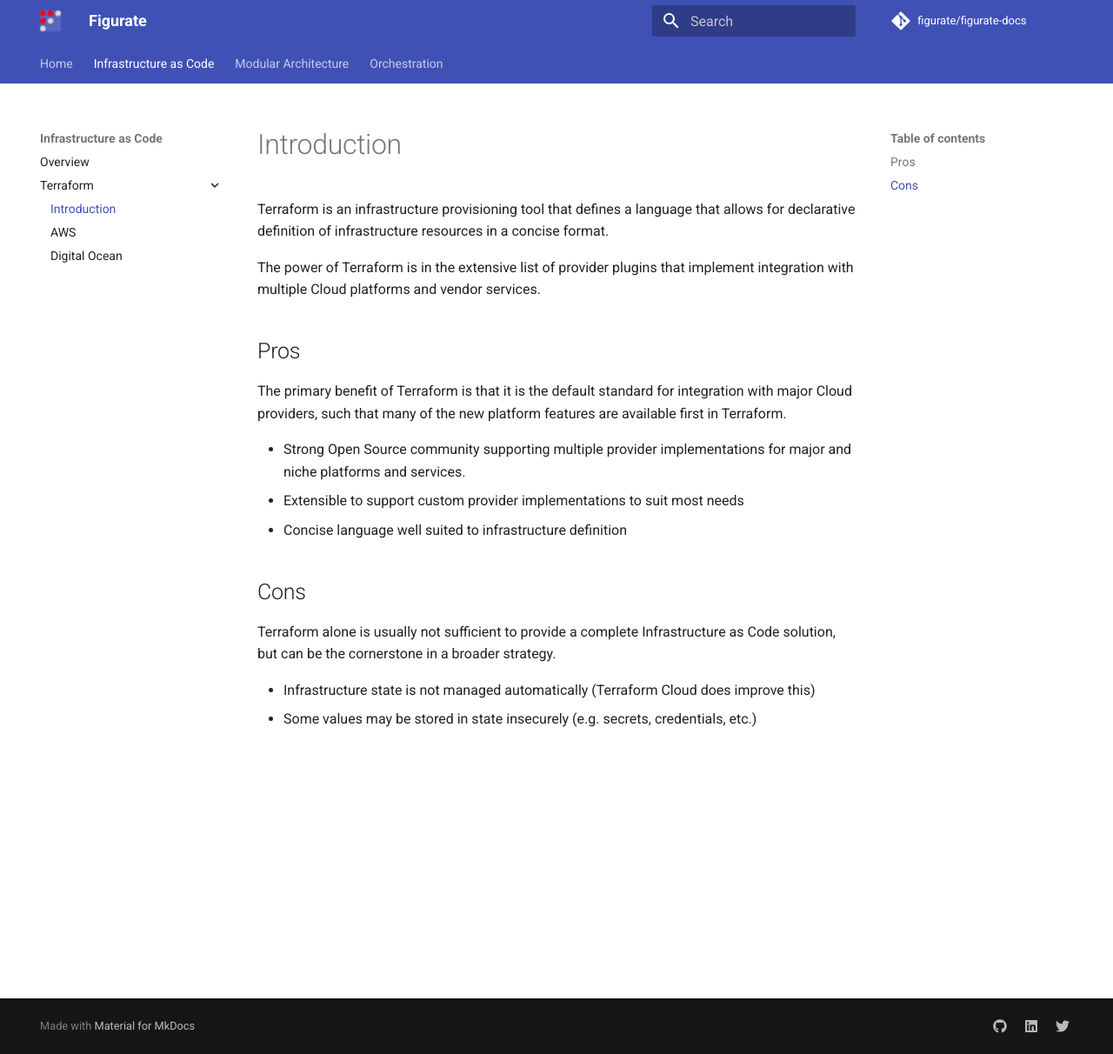
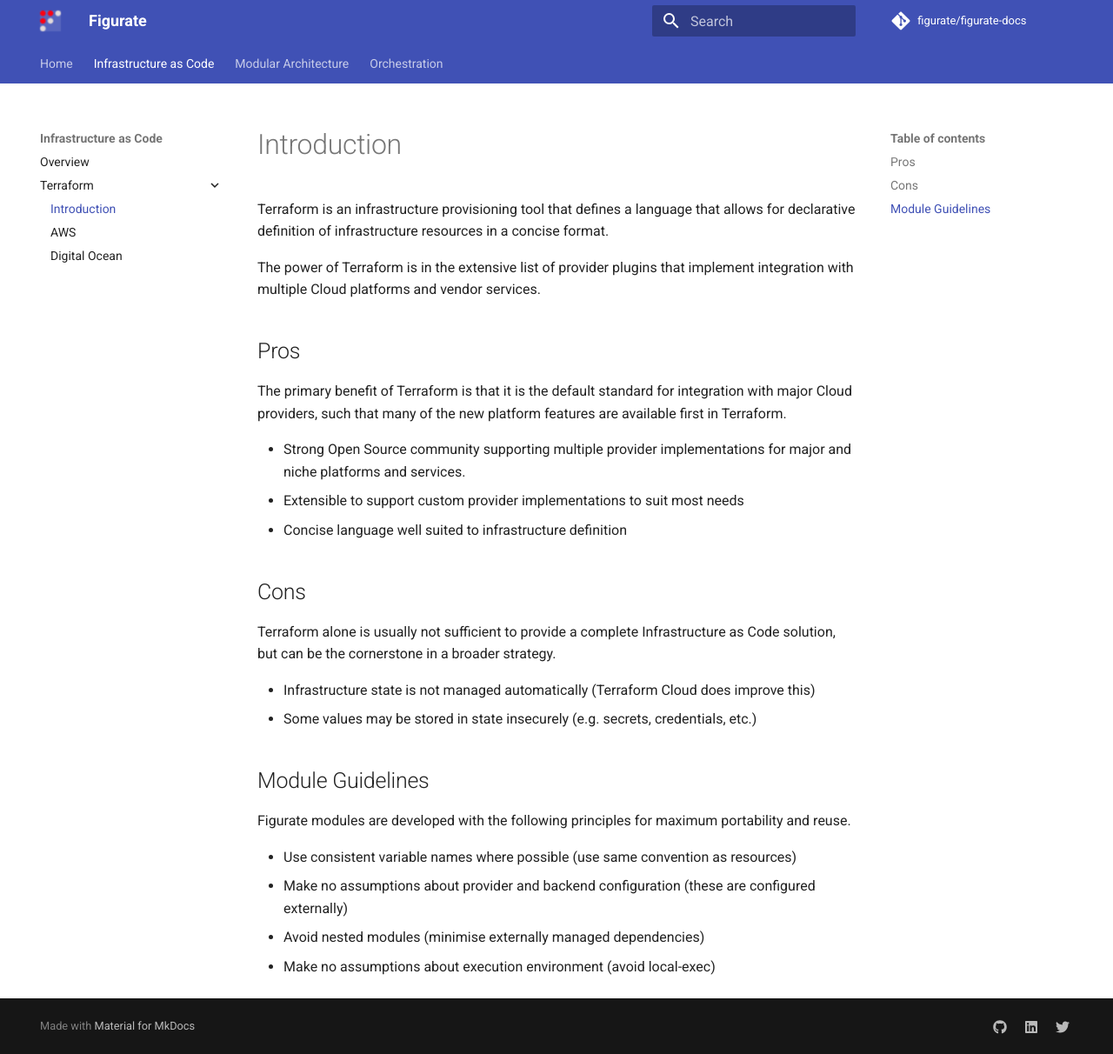
Before and after one commit to figurate/figurate-user-guide, an MkDocs documentation site: the page built from docs/iac/terraform/index.md, in a window 1280 px wide and 1212 px high. Shown: the whole window at 87% size. Built offline with MkDocs 1.6.1 and Material for MkDocs 9.7.7, drawn with Linux system fonts in a browser that asks for light colours; comment, search, counter and statistics services are not loaded.

Commit message:
Update index.md

```diff
--- a/docs/iac/terraform/index.md
+++ b/docs/iac/terraform/index.md
@@ -22,3 +22,12 @@
 
 * Infrastructure state is not managed automatically (Terraform Cloud does improve this)
 * Some values may be stored in state insecurely (e.g. secrets, credentials, etc.)
+
+## Module Guidelines
+
+Figurate modules are developed with the following principles for maximum portability and reuse.
+
+* Use consistent variable names where possible (use same convention as resources)
+* Make no assumptions about provider and backend configuration (these are configured externally)
+* Avoid nested modules (minimise externally managed dependencies)
+* Make no assumptions about execution environment (avoid local-exec)
```
